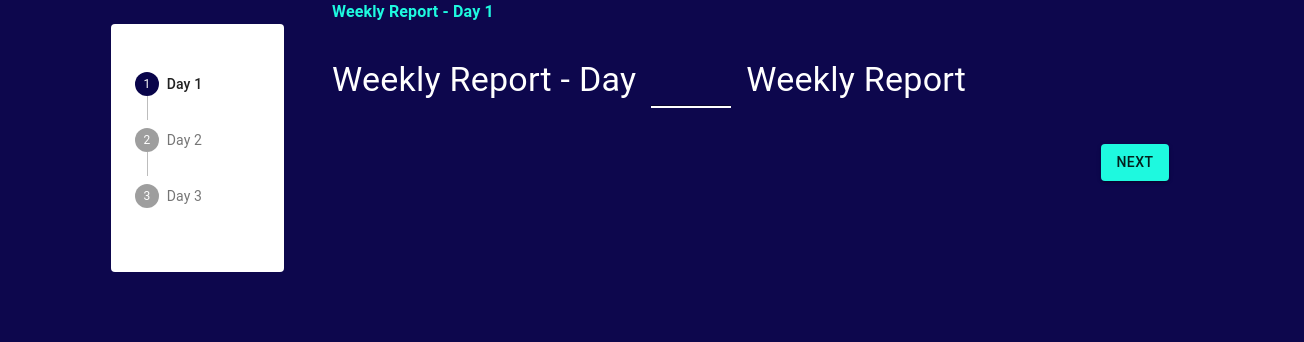
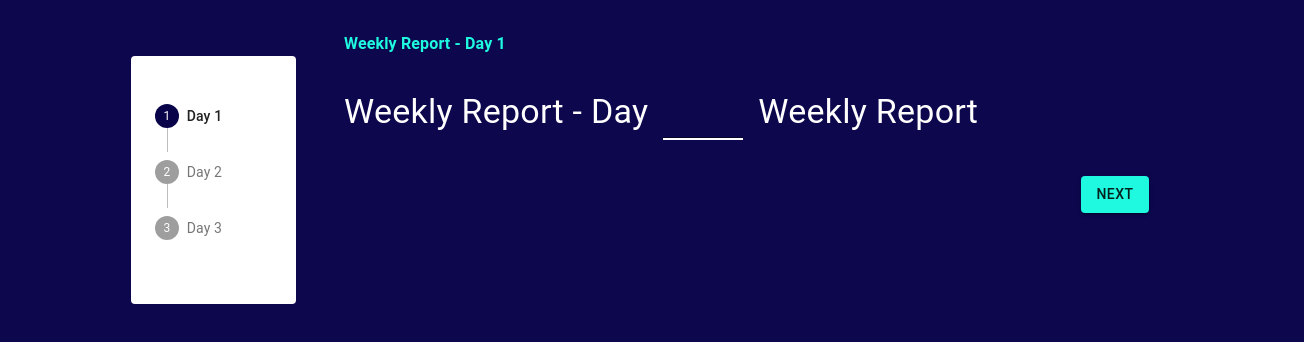
Before and after one commit to pr1m0x-challenges/planetly, a React (Create React App) app: page / in a window 1280 px wide. Shown: the top 342 px of the page, 1304 px wide, since content can reach past the window. Built offline with nearby package versions, Linux system fonts and the light colour scheme.

Commit message:
added mui to app wrapper

```diff
--- a/src/App.tsx
+++ b/src/App.tsx
@@ -1,10 +1,12 @@
 import MultiStepForm from './Components/MultiStepForm/MultiStepForm';
+import { Box, Container } from '@material-ui/core';
 
 function App() {
   return (
-    <div className="App">
+    <Container maxWidth="xl">
+      <Box my={4}></Box>
       <MultiStepForm />
-    </div>
+    </Container>
   );
 }
 
```
